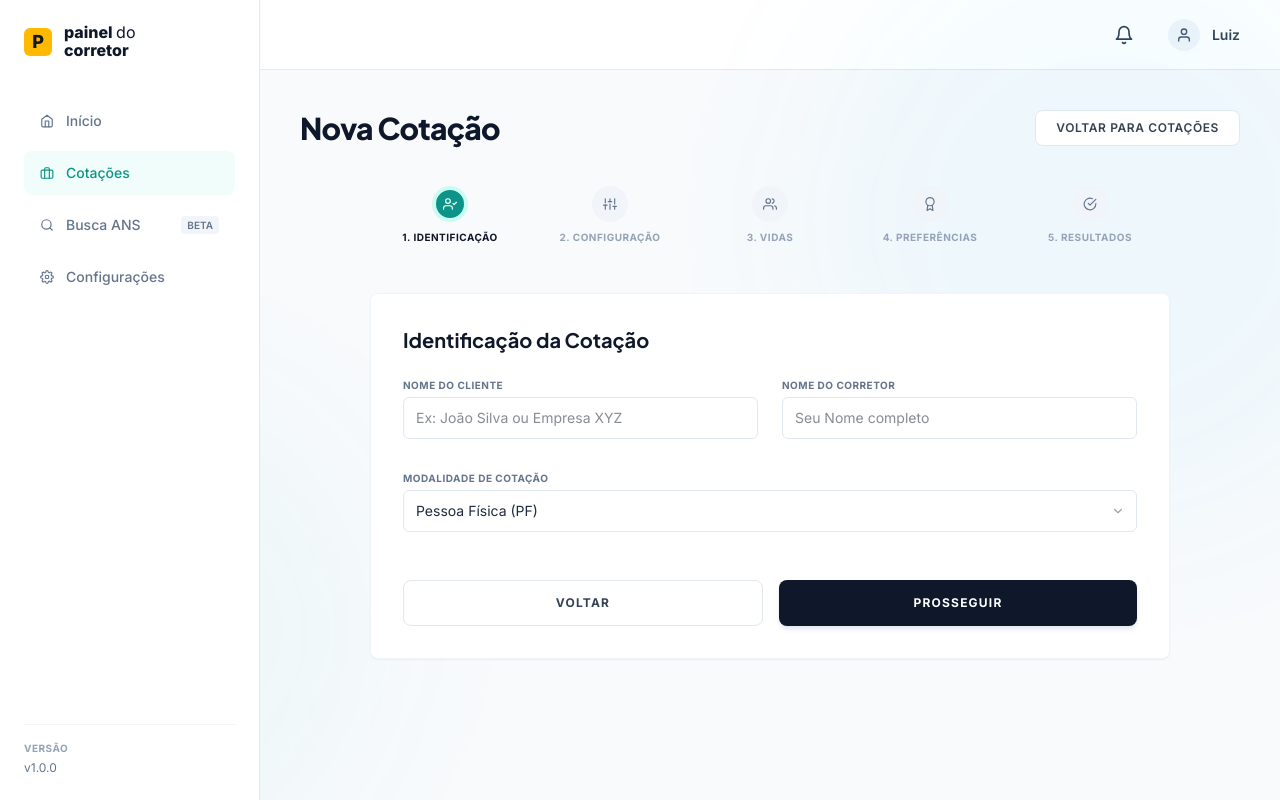
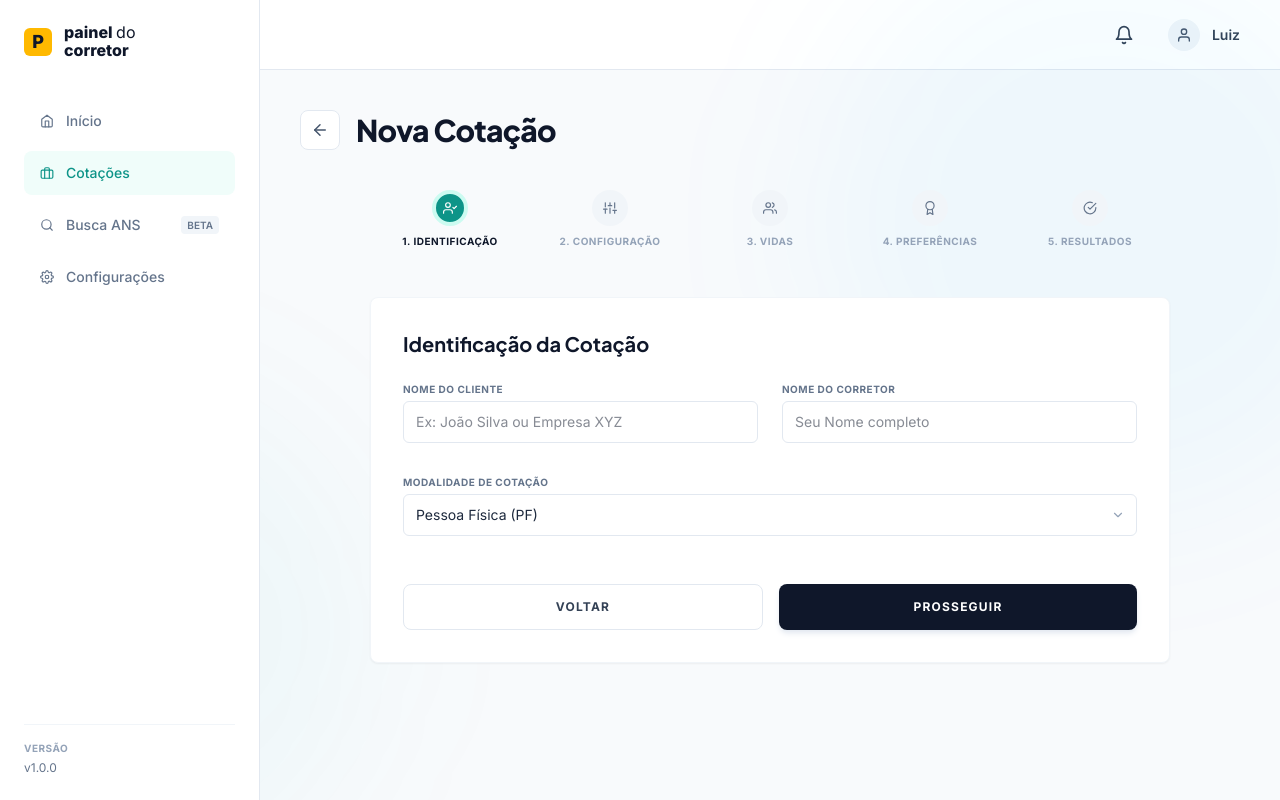
Before and after one commit to EdDevFront/painel-corretor, a Next.js app: page /cotacoes/criar in a window 1280 px wide. Built offline with nearby package versions, Linux system fonts and the light colour scheme.

Commit message:
style(creator): relocate back button to the left of the page title

```diff
--- a/src/app/cotacoes/criar/page.tsx
+++ b/src/app/cotacoes/criar/page.tsx
@@ -11,7 +11,8 @@ import { QuotationLives } from "../../../domains/quotation/components/QuotationL
 import { QuotationPreferences } from "../../../domains/quotation/components/QuotationPreferences";
 import { QuotationResults } from "../../../domains/quotation/components/QuotationResults";
 import { Skeleton } from "../../../components/ui/Skeleton";
-import { Button } from "../../../components/ui/Button";
+import { IconButton } from "../../../components/ui/IconButton";
+import { FiArrowLeft } from "react-icons/fi";
 
 function CriarCotacaoContent() {
   const router = useRouter();
@@ -47,17 +48,18 @@ function CriarCotacaoContent() {
 
   return (
     <div className="w-full relative z-10">
-      <div className="flex items-center justify-between gap-4 mb-8">
+      <div className="flex items-center gap-4 mb-8">
+        <IconButton
+          type="button"
+          onClick={handleBackToDashboard}
+          className="h-10 w-10 border-slate-200"
+          title="Voltar para Cotações"
+        >
+          <FiArrowLeft className="text-slate-600 text-lg" />
+        </IconButton>
         <h1 className="text-3xl font-extrabold text-slate-900 tracking-tight">
           {pageTitle}
         </h1>
-        <Button
-          variant="secondary"
-          onClick={handleBackToDashboard}
-          className="h-9 px-4 text-xs font-bold uppercase tracking-wider border-slate-200"
-        >
-          Voltar para Cotações
-        </Button>
       </div>
 
       <div className="max-w-[800px] mx-auto w-full">
```
